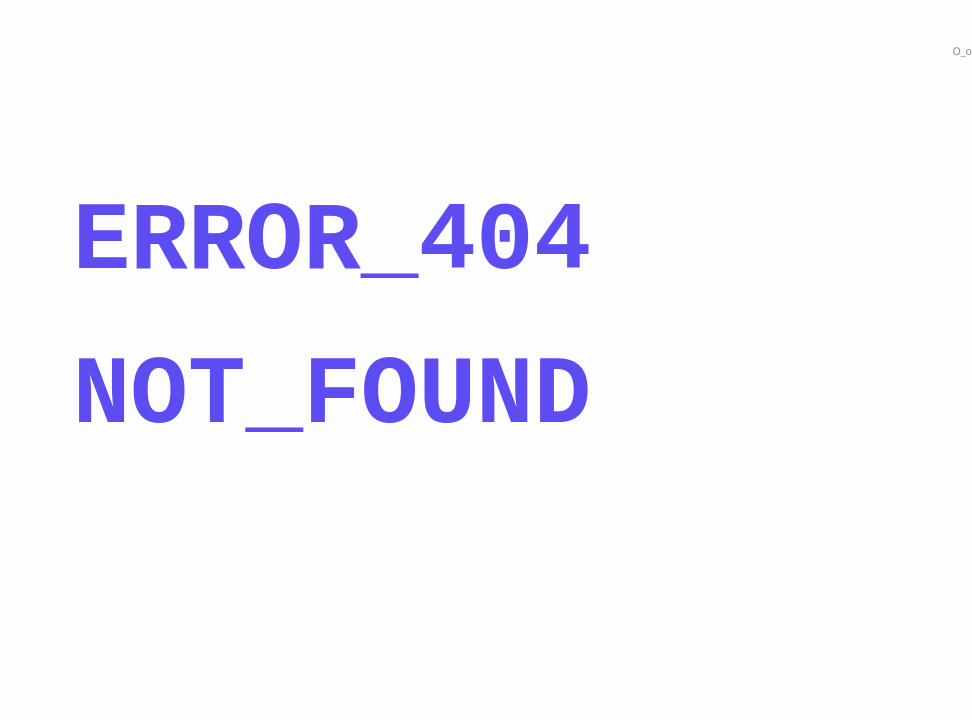
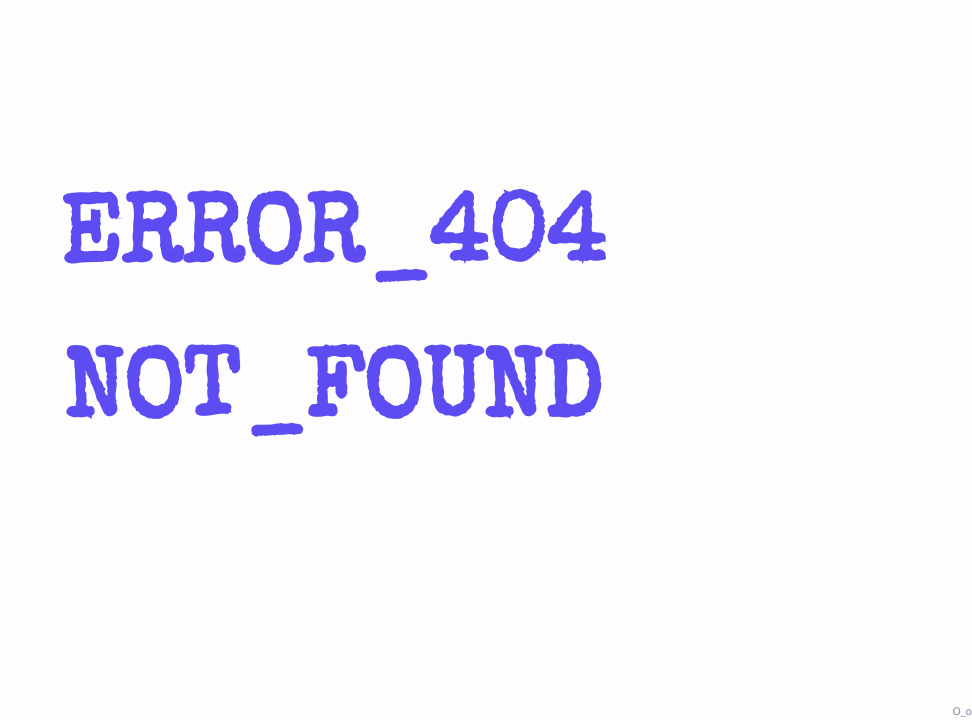
Before and after one commit to shizhongyu7/mysite, a Flask app: template templates/404.html in a window 1280 px wide. Shown: the part 80-800 px from the top of the page, without its empty margins (308-1280 px from the left). Run offline with Flask 3, Linux system fonts and the light colour scheme; the template is opened without the code that fills it, so the values that code supplies are empty.

Commit message:
better font style

```diff
--- a/static/css/style.css
+++ b/static/css/style.css
@@ -318,14 +318,14 @@ button:hover {
 
 /* 页脚靠右、字体小 */
 footer {
+  position: absolute;
   text-align: right;
+  right: 0;
+  bottom: 0;
   color: var(--color-text-light);
   font-size: 0.8rem;
   margin-top: 40px;
 }
-
-
-
 
 
 /* 针对小屏幕的修正 */
@@ -379,5 +379,5 @@ footer {
   font-size: 6rem;
   font-weight: 600;
   color: var(--color-primary);
-  font-family: "Courier New", Courier, monospace;
+  font-family: "Special Elite", Courier, monospace;
 }
--- a/templates/base.html
+++ b/templates/base.html
@@ -16,6 +16,8 @@
   <meta property="og:image" content="http://101.201.254.195/static/img/monkey.png">
   <meta property="og:url" content="http://101.201.254.195/">
   <meta property="og:type" content="website">
+
+  <link href="https://fonts.googleapis.com/css2?family=Special+Elite&display=swap" rel="stylesheet">
 
   <link rel="stylesheet" href="{{ url_for('static', filename='css/style.css') }}">
   <link rel="icon" type="image/x-icon" href="{{ url_for('static', filename='favicon.ico') }}">
```
